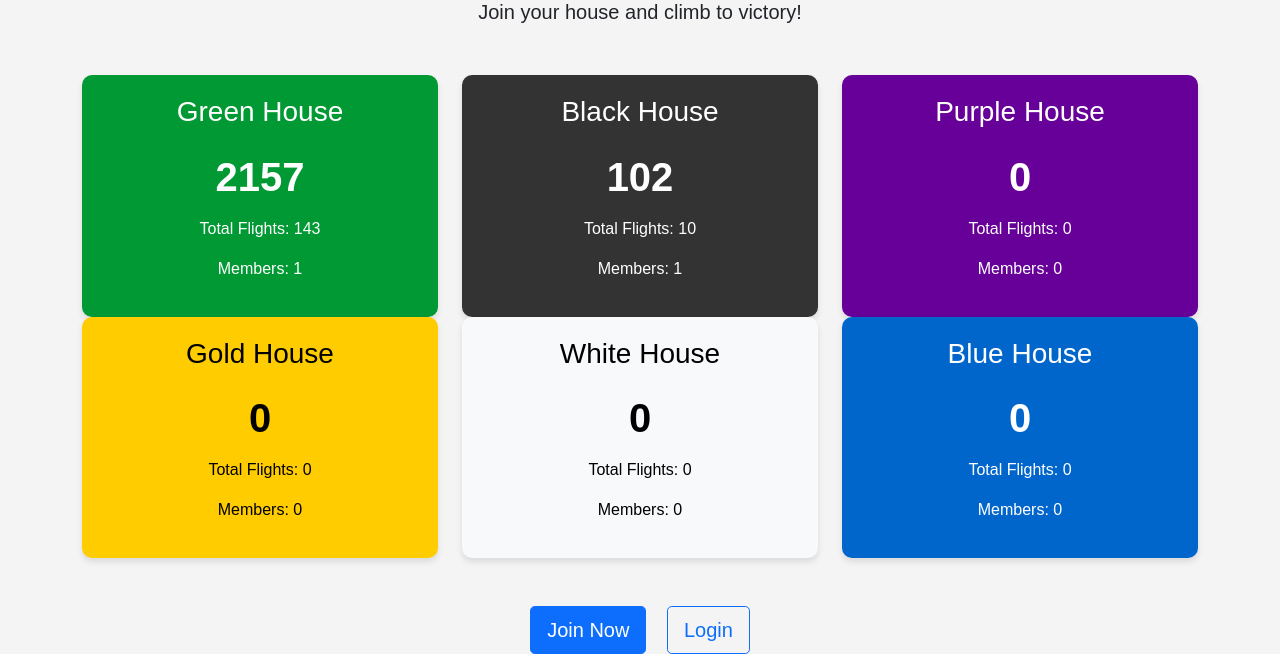
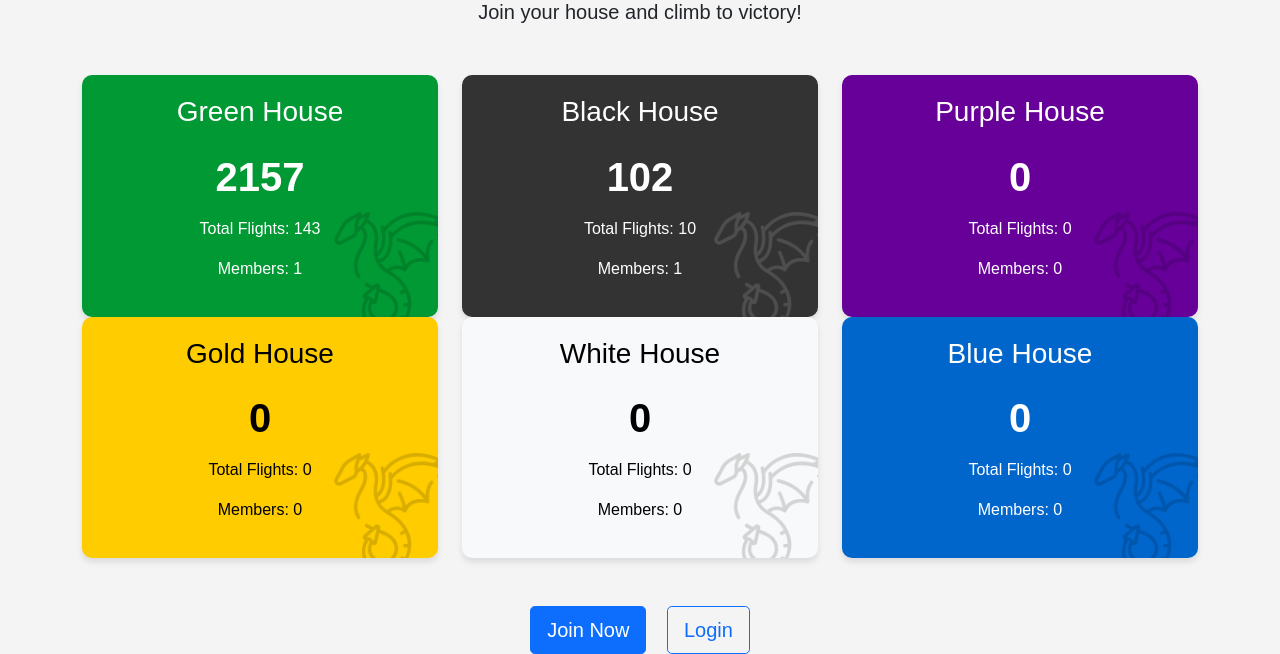
Before and after one commit to Nat-hsm/DragonRise, a Flask app: page / in a window 1280 px wide. Shown: the part 164-818 px from the top of the page. Run offline with Flask 3, Linux system fonts and the light colour scheme; some libraries are stand-ins or nearby versions.

Commit message:
added dragon images and favicon

```diff
--- a/static/css/style.css
+++ b/static/css/style.css
@@ -26,18 +26,57 @@ body {
     height: 100%;
     display: flex;
     flex-direction: column;
+    position: relative;
+    overflow: hidden;
 }
 
 .house-card:hover {
     transform: translateY(-5px);
 }
 
+.house-card::after {
+    content: "";
+    position: absolute;
+    bottom: -15px;
+    right: -15px;
+    width: 120px;
+    height: 120px;
+    background-image: url('/static/images/dragon-logo.png');
+    background-size: contain;
+    background-repeat: no-repeat;
+    background-position: bottom right;
+    opacity: 0.15;
+    pointer-events: none;
+    z-index: 1;
+}
+
+/* House-specific dragon colors */
 .Black { background-color: var(--black-house); color: white; }
+.Black::after { filter: invert(0.9); }
+
 .Blue { background-color: var(--blue-house); color: white; }
+.Blue::after { filter: hue-rotate(210deg); }
+
 .Green { background-color: var(--green-house); color: white; }
+.Green::after { filter: hue-rotate(120deg); }
+
 .White { background-color: var(--white-house); color: black; }
+.White::after { filter: brightness(0.6); }
+
 .Gold { background-color: var(--gold-house); color: black; }
+.Gold::after { filter: hue-rotate(45deg) saturate(1.5); }
+
 .Purple { background-color: var(--purple-house); color: white; }
+.Purple::after { filter: hue-rotate(270deg); }
+
+/* Ensure content appears above the dragon image */
+.house-card h3,
+.house-card h4,
+.house-card .points-display,
+.house-card p {
+    position: relative;
+    z-index: 2;
+}
 
 .points-display {
     font-size: 2.5rem;
--- a/templates/base.html
+++ b/templates/base.html
@@ -5,6 +5,14 @@
     <meta name="viewport" content="width=device-width, initial-scale=1.0">
     <meta name="csrf-token" content="{{ csrf_token() }}">
     <title>DragonRise - Climb to Glory</title>
+
+    <!-- Favicon links -->
+    <link rel="icon" type="image/png" sizes="32x32" href="{{ url_for('static', filename='images/favicon/favicon-32x32.png') }}">
+    <link rel="icon" type="image/png" sizes="16x16" href="{{ url_for('static', filename='images/favicon/favicon-16x16.png') }}">
+    <link rel="shortcut icon" href="{{ url_for('static', filename='images/favicon/favicon.ico') }}">
+    <link rel="apple-touch-icon" sizes="180x180" href="{{ url_for('static', filename='images/favicon/apple-touch-icon.png') }}">
+    <link rel="manifest" href="{{ url_for('static', filename='manifest.json') }}">
+
     <link href="https://cdn.jsdelivr.net/npm/bootstrap@5.1.3/dist/css/bootstrap.min.css" rel="stylesheet">
     <link rel="stylesheet" href="{{ url_for('static', filename='css/style.css') }}">
 </head>
```
Also changed, not shown: static/images/dragon-logo-green.png (added), static/images/dragon-logo.png (added), static/images/favicon/apple-touch-icon.png (added), static/images/favicon/favicon-16x16.png (added), static/images/favicon/favicon-32x32.png (added), static/images/favicon/favicon.ico (added), static/images/medieval.png (added), static/manifest.json (added).
